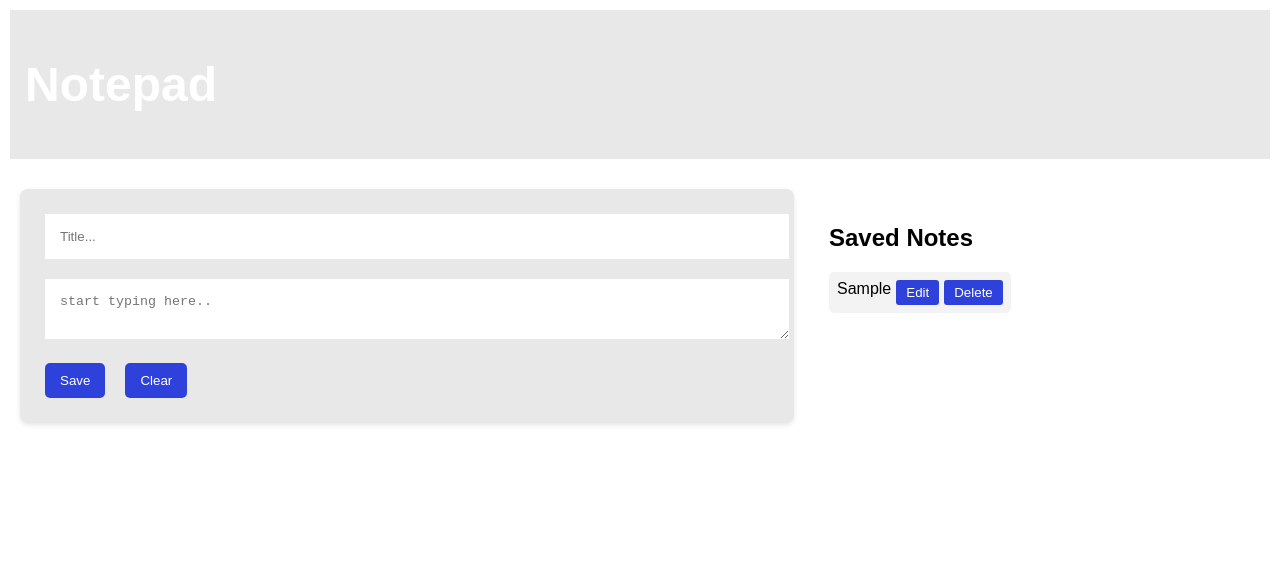
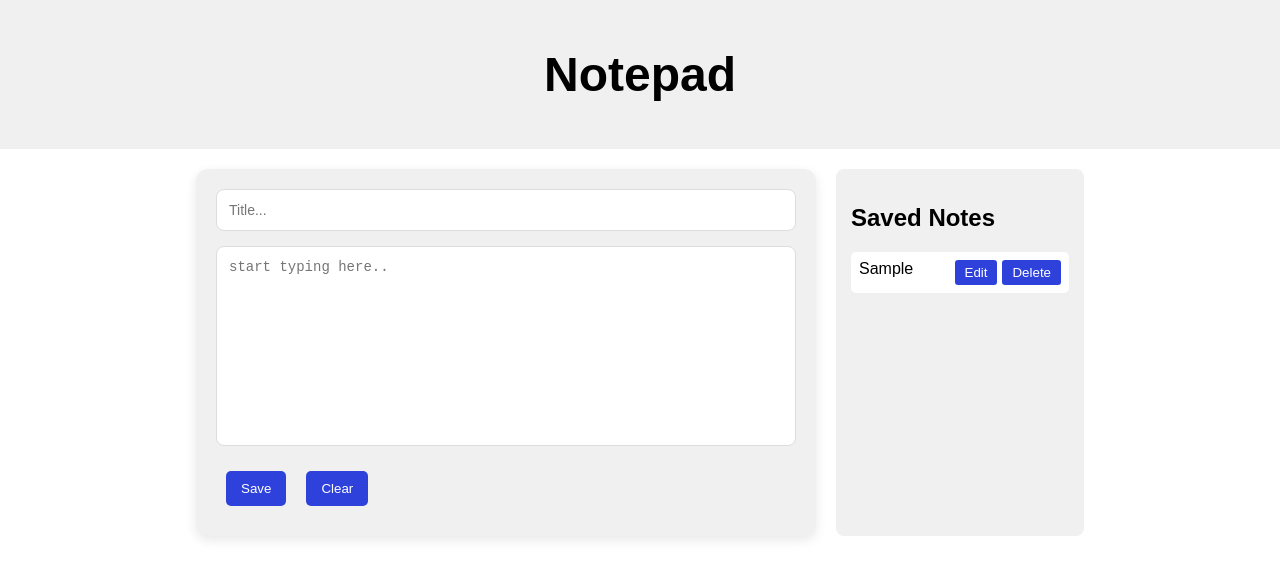
Before and after one commit to ravitejamgit/notepad-app, a React (Create React App) app: page / in a window 1280 px wide. Both pictures are taken after typing "Sample", "Sample" into the empty fields and a click on the button "Save". Shown: the top 578 px of the page. Built offline with nearby package versions, Linux system fonts and the light colour scheme.

Commit message:
Added Styling

```diff
--- a/src/App.css
+++ b/src/App.css
@@ -1,3 +1,7 @@
+* {
+  box-sizing: border-box;
+}
+
 body {
   font-family: Arial, Helvetica, sans-serif;
   margin: 0;
@@ -6,35 +10,50 @@ body {
 }
 
 header {
-  background-color: #e8e8e8;
-  color: white;
+  background-color: #F0F0F0;
+  color: black;
   padding: 15px;
-  margin: 10px;
-  text-align: left;
+  text-align: center;
   font-size: 1.5em;
+
 }
 
 .main {
   display: flex;
+  justify-content: center;
   gap: 20px;
   padding: 20px;
 }
 
 .note-input {
-  flex: 1;
-  background-color: #e8e8e8;
-  padding: 15px;
-  max-width: 60%;
-  border-radius: 8px;
-  box-shadow: 0 2px 5px rgba(0,0,0,0.1);
+  background: #F0F0F0;
+  padding: 20px;
+  border-radius: 12px;
+  box-shadow: 0px 4px 12px #e8e8e8;
+  width: 50%;
 }
 
+.note-input input {
+  font-size: medium;
+}
+
+.note-input textarea {
+  resize: none;
+  height: 200px;
+
+}
+
+
+
 .note-input input, .note-input textarea {
+  display: block;
   width: 100%;
-  box-sizing: border-box;
-  padding: 15px;
-  margin: 10px;
-  border: 5px;
+  padding: 12px;
+  border: 1px solid #ddd;
+  border-radius: 8px;
+  margin-bottom: 15px;
+  font-size: 14px;
+  outline: none;
 }
 
 .note-input button {
@@ -43,25 +62,16 @@ header {
   border: none;
   border-radius: 5px;
   cursor: pointer;
-  background-color: #2e42db;; /* Green */
+  background-color: #2e42db;
   color: white;
 }
 
-
-.notes-section {
-  display: flex;
-  flex: 1;
-  flex-direction: column;
-  max-width: 40%;
-  gap: 15px;
-}
-
 .notes-list {
-  background: white;
+  width: 20%;
+  background: #F0F0F0;
   padding: 15px;
   border-radius: 8px;
-  max-height: 200px;
-  overflow-y: auto;
+  overflow-y: hidden;
 }
 
 .notes-list ul {
@@ -70,7 +80,8 @@ header {
 }
 
 .notes-list li {
-  background-color: #f3f3f3;
+  text-align: center;
+  background-color: white;
   display: flex;
   justify-content: space-between;
   padding: 8px;
@@ -114,14 +125,28 @@ header {
   width: 400px;
   max-width: 90%;
   text-align: left;
-  position: relative;
+  overflow-y: auto;
 }
+
+
 
 .selected-note-overlay .selected-note-card h2 {
   text-align: center;
 }
 
-.selected-note-overlay .selected-note-card .button-area {
+.selected-note-overlay .selected-note-card .card-button-area{
   display: flex;
   justify-content: flex-end;
+
 }
+
+
+.card-button-area button {
+  border: none;
+  background-color: #2e42db;
+  border-radius: 3px;
+  padding: 5px 10px;
+  color: white;
+  margin: 2px;
+  cursor: pointer;
+}
--- a/src/components/NotesList.js
+++ b/src/components/NotesList.js
@@ -8,8 +8,10 @@ function NotesList({notes, setSelectedNote, handleNoteDelete, handleNoteUpdate})
                 {notes.map((n) => (
                     <li key = {n.id}>
                         <span onClick={() => setSelectedNote(n)}>{n.name}</span>
-                        <button onClick={() => handleNoteUpdate(n.id)}>Edit</button>
-                        <button onClick={() => handleNoteDelete(n.id)}>Delete</button>
+                        <div className="button-area">
+                            <button onClick={() => handleNoteUpdate(n.id)}>Edit</button>
+                            <button onClick={() => handleNoteDelete(n.id)}>Delete</button>
+                        </div>
                     </li>
                 ))}
 
--- a/src/components/ShowSelectedNote.js
+++ b/src/components/ShowSelectedNote.js
@@ -11,7 +11,7 @@ function ShowSelectedNote({ selectedNote , onclose, handleNoteDelete, handleNote
                 <button className="close-btn" onClick={onclose}>X</button>
                 <h2>{selectedNote.name}</h2>
                 <p>{selectedNote.content}</p>
-                <div className="button-area">
+                <div className="card-button-area">
                      <button className = "editButton" onClick={() => handleNoteUpdate(selectedNote.id)}>Edit</button>
                     <button className = "deleteButton" onClick={() => handleNoteDelete(selectedNote.id)}>Delete</button>
                 </div>
```
